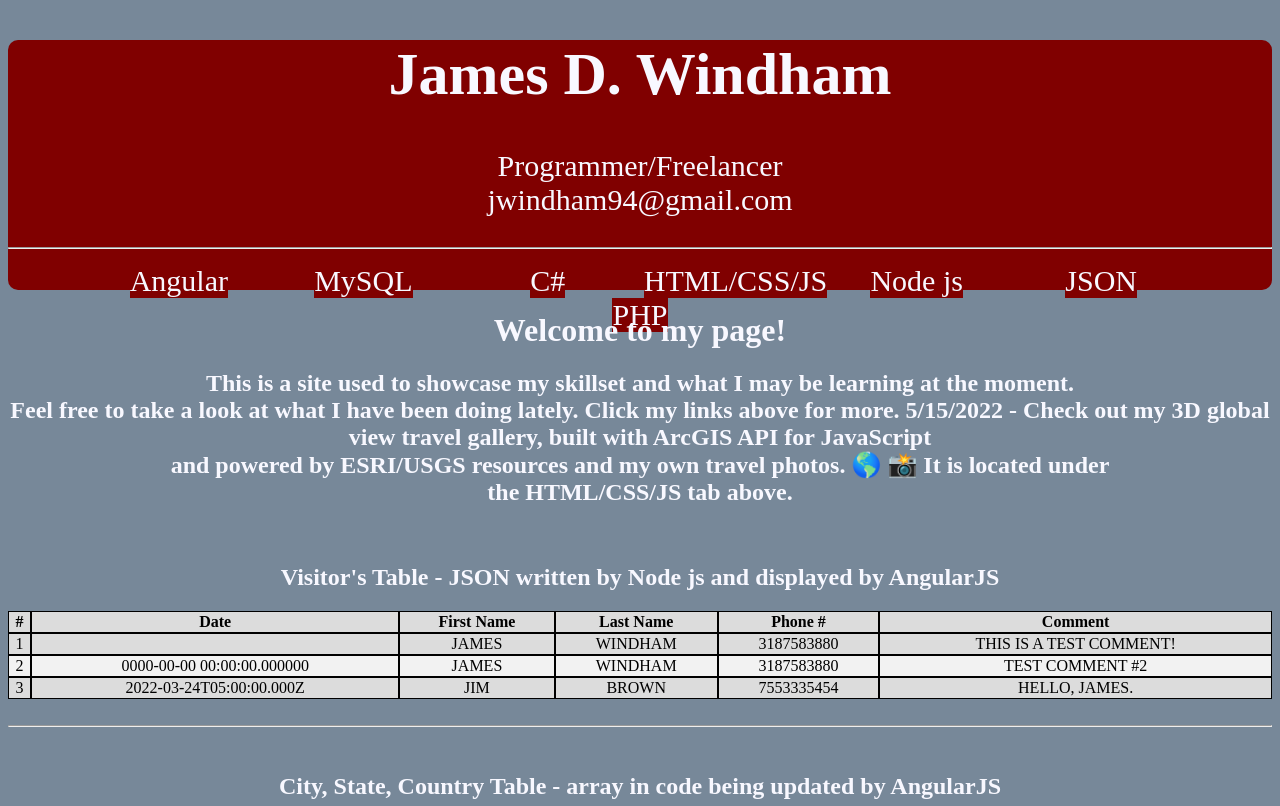
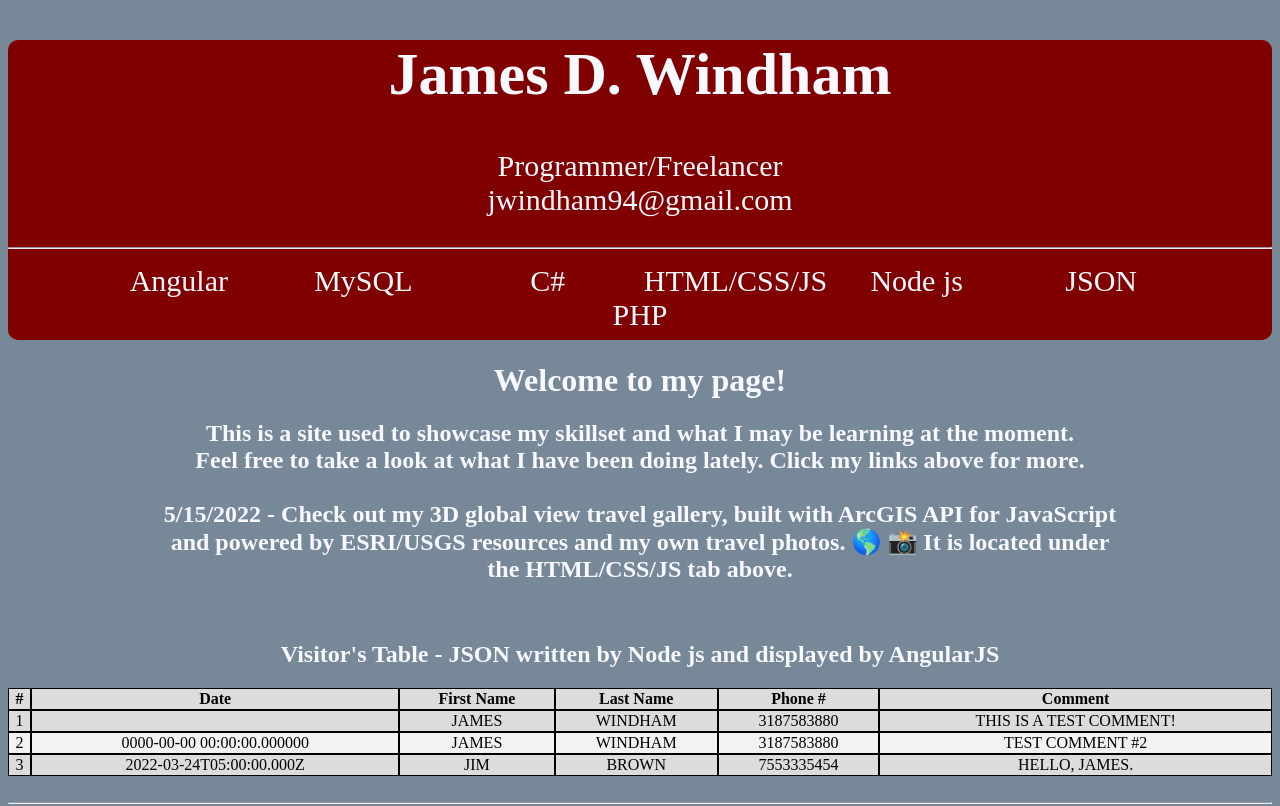
Before and after one commit to jdw083/jdw083.github.io, a plain HTML site: page index.html in a window 1280 px wide. Shown: the top 806 px of the page. Drawn offline with nearby package versions, Linux system fonts and the light colour scheme.

Commit message:
Update index.html

```diff
--- a/index.html
+++ b/index.html
@@ -49,7 +49,7 @@
                 background-color: maroon;
                 text-align: center;
                 color: ghostwhite;
-                height: 250px;
+                height: 300px;
                 font-size: 30px;
                 border-radius: 10px;
             }
@@ -168,7 +168,7 @@
             <h2>
                 This is a site used to showcase my skillset and what I may be learning at the moment.<br />
                 Feel free to take a look at what I have been doing lately. Click my links above for more.
-
+                <br/><br/>
                 5/15/2022 - Check out my 3D global view travel gallery, built with ArcGIS API for JavaScript<br />
                 and powered by ESRI/USGS resources and my own travel photos. &#127758; &#128248; It is located under <br />
                 the HTML/CSS/JS tab above.
```
